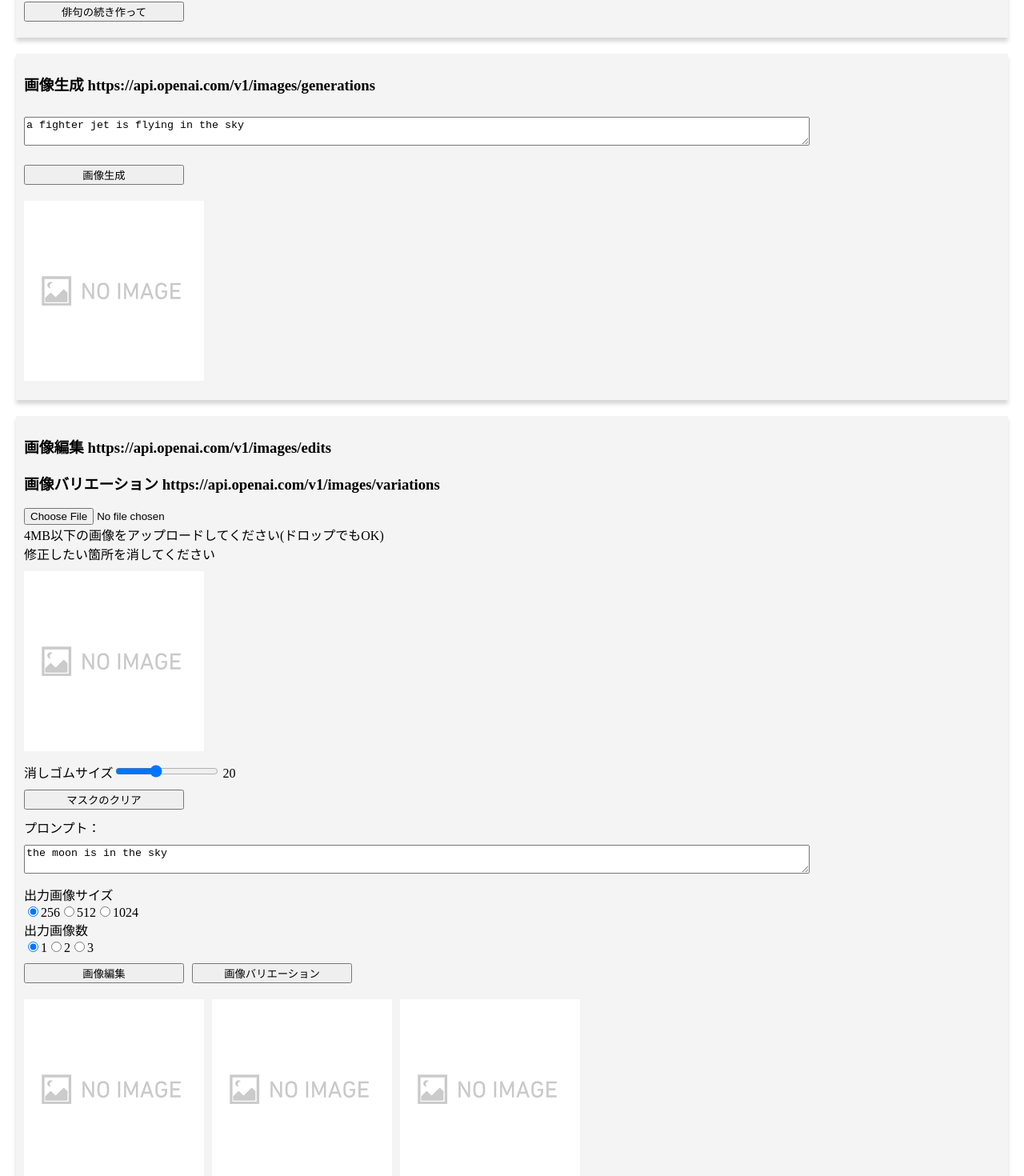
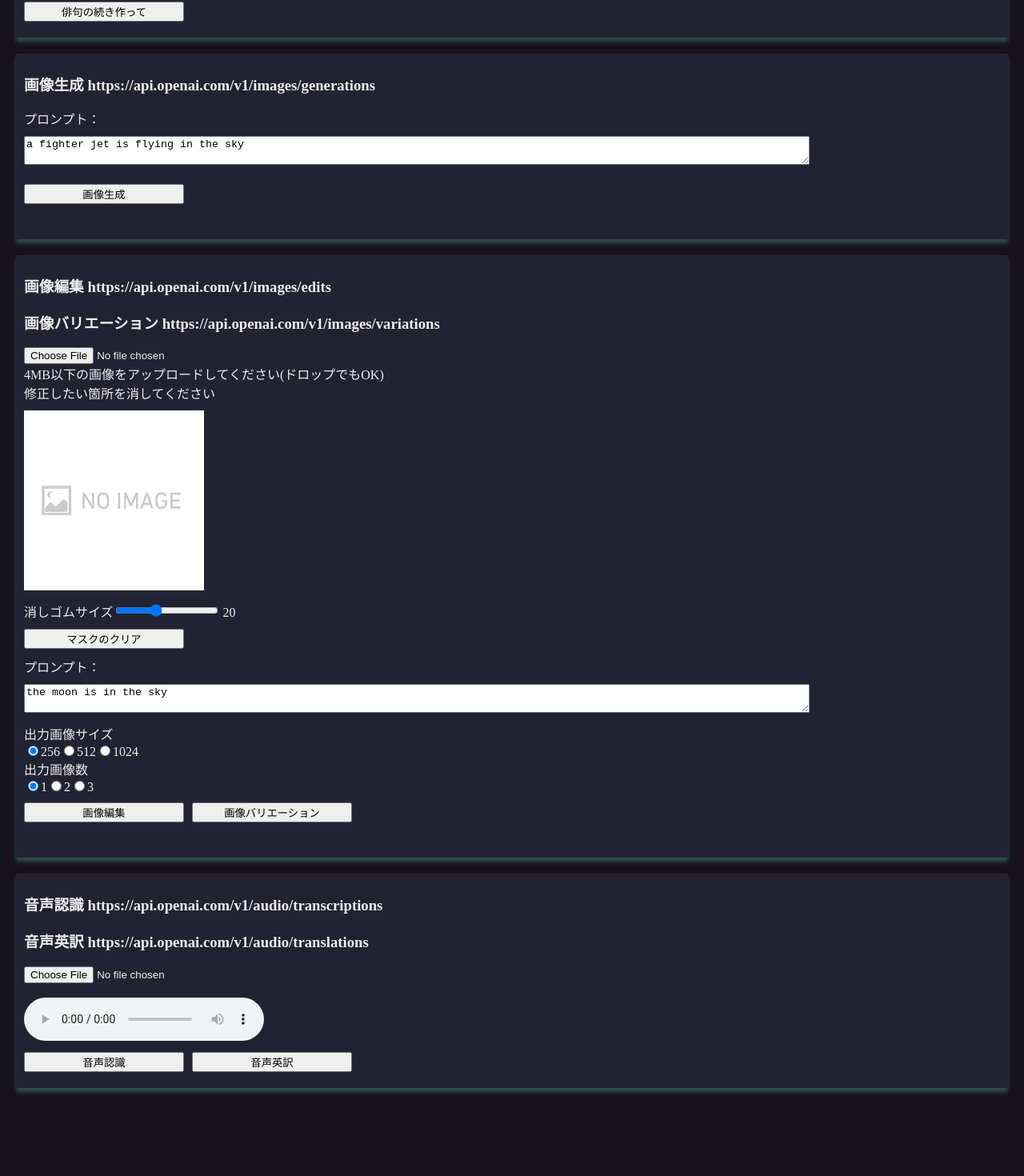
Before and after one commit to mirai-mirai/20230709_ChatGPT_vite, a Vue app: page / in a window 1280 px wide. Shown: the part 607-2077 px from the top of the page at 80% size. After the commit the page ends 1987 px from the top, so only its background shows below. Built offline with nearby package versions, Linux system fonts and the light colour scheme; no server answers.

Commit message:
デザインを変更

```diff
--- a/src/components/ChatGPT.vue
+++ b/src/components/ChatGPT.vue
@@ -357,21 +357,33 @@ const initMic = async () => {
   recBtn.addEventListener('mousedown', startRec)
   recBtn.addEventListener('mouseup', stopRec)
   recBtn.addEventListener('mouseout', stopRec)
-  const stream = await navigator.mediaDevices.getUserMedia({ audio: true })
-  const options = {
-    audioBitsPerSecond: 128000,
-    videoBitsPerSecond: 2500000,
-    mimeType: 'audio/webm;codecs=opus'
-  }
+  // const stream = await navigator.mediaDevices.getUserMedia({ audio: true })
+  // const options = {
+  //   audioBitsPerSecond: 128000,
+  //   videoBitsPerSecond: 2500000,
+  //   mimeType: 'audio/webm;codecs=opus'
+  // }
 
-  mediaRecorder = new MediaRecorder(stream, options)
-  mediaRecorder.addEventListener('dataavailable', e => {
-    console.log('dataavailable')
-    audioBlobs.push(e.data)
-  })
+  // mediaRecorder = new MediaRecorder(stream, options)
+  // mediaRecorder.addEventListener('dataavailable', e => {
+  //   console.log('dataavailable')
+  //   audioBlobs.push(e.data)
+  // })
 
+  // mediaRecorder.addEventListener('stop', async e => {
+  //   const audio = $audio.value as HTMLAudioElement
+  //   console.log('stop')
+  //   let mimeType = mediaRecorder!.mimeType;
+  //   console.log(mimeType)
 
-  const sendAudio = async (type: 'transcript' | 'transrate') => {
+  //   audioBlob = new Blob(audioBlobs, { type: mimeType })
+  //   const audioURL = URL.createObjectURL(audioBlob)
+  //   audio.src = audioURL
+  //   audio.controls = true
+  //   audioBlobs.length = 0
+  // })
+
+  const sendAudio = async (type: 'transcript' | 'translate') => {
     const file = audioFile && audioFile.files![0]
     if (!file) return
     console.clear()
@@ -393,20 +405,8 @@ const initMic = async () => {
     console.log(json)
   }
   $transcript.value!.addEventListener('click', () => { sendAudio('transcript') })
-  $transrate.value!.addEventListener('click', () => { sendAudio('transrate') })
+  $transrate.value!.addEventListener('click', () => { sendAudio('translate') })
 
-  mediaRecorder.addEventListener('stop', async e => {
-    const audio = $audio.value as HTMLAudioElement
-    console.log('stop')
-    let mimeType = mediaRecorder!.mimeType;
-    console.log(mimeType)
-
-    audioBlob = new Blob(audioBlobs, { type: mimeType })
-    const audioURL = URL.createObjectURL(audioBlob)
-    audio.src = audioURL
-    audio.controls = true
-    audioBlobs.length = 0
-  })
 }
 
 
@@ -542,12 +542,12 @@ window.onload = () => {
     <!-- 画像生成 -->
     <div class="card">
       <h3>画像生成 {{ CFG.API.IMG_GEN }}</h3>
-
+      <div>プロンプト：</div>
       <textarea class="question" ref="$imgGenQ">a fighter jet is flying in the sky</textarea>
       <br>
       <button type="button" @click="imgGen()">画像生成</button><br>
       <div class="answer" ref="$imgGenA"> </div>
-      <img class="imgResult" ref="$imgGenR" src="../assets/noimage.png" draggable="true" /><br>
+      <img class="imgResult" ref="$imgGenR" draggable="true" /><br>
     </div>
 
     <!-- 画像編集 -->
@@ -585,9 +585,9 @@ window.onload = () => {
       <button type="button" @click="imgEdit()">画像編集</button>
       <button type="button" @click="imgVar()">画像バリエーション</button><br>
       <div class="answer" ref="$imgEditA"> </div>
-      <img class="imgResult" ref="$imgEditOut1" src="../assets/noimage.png" />
-      <img class="imgResult" ref="$imgEditOut2" src="../assets/noimage.png" />
-      <img class="imgResult" ref="$imgEditOut3" src="../assets/noimage.png" />
+      <img class="imgResult" ref="$imgEditOut1" />
+      <img class="imgResult" ref="$imgEditOut2" />
+      <img class="imgResult" ref="$imgEditOut3" />
     </div>
 
     <!-- 音声認識 -->
@@ -596,7 +596,7 @@ window.onload = () => {
       <h3>音声英訳 {{ CFG.API.AUDIO_TRANSLATE }}</h3>
 
       <button type="button" ref="$recBtn" style="display:none">録音開始</button>
-      <input type="file" ref="$audioFile" accept="audio/*" /><br>
+      <input type="file" ref="$audioFile" accept="audio/*" /><br><br>
       <audio controls ref="$audio"></audio><br>
       <button type="button" ref="$transcript">音声認識</button>
       <button type="button" ref="$transrate">音声英訳</button><br>
@@ -618,13 +618,13 @@ window.onload = () => {
 }
 
 .card {
-  background-color: #f4f4f4;
+  background-color: #223;
   display: flexbox;
   width: auto;
   height: auto;
   margin: 10px 0px 20px 0px;
   padding: 5px 10px 10px 10px;
-  box-shadow: #d7d7d7 0px 5px 5px 0px;
+  box-shadow: darkslategray 0px 5px 5px 0px;
 }
 
 button {
--- a/src/style.css
+++ b/src/style.css
@@ -1,6 +1,8 @@
 body {
   margin: 20px;
   padding: 0;
+  background-color: #18121e;
+  color: #eeeeee
 }
 
 #app {
```
Also changed, not shown: memo.txt, 5 other files (tests, documents, lock files or other folders).
